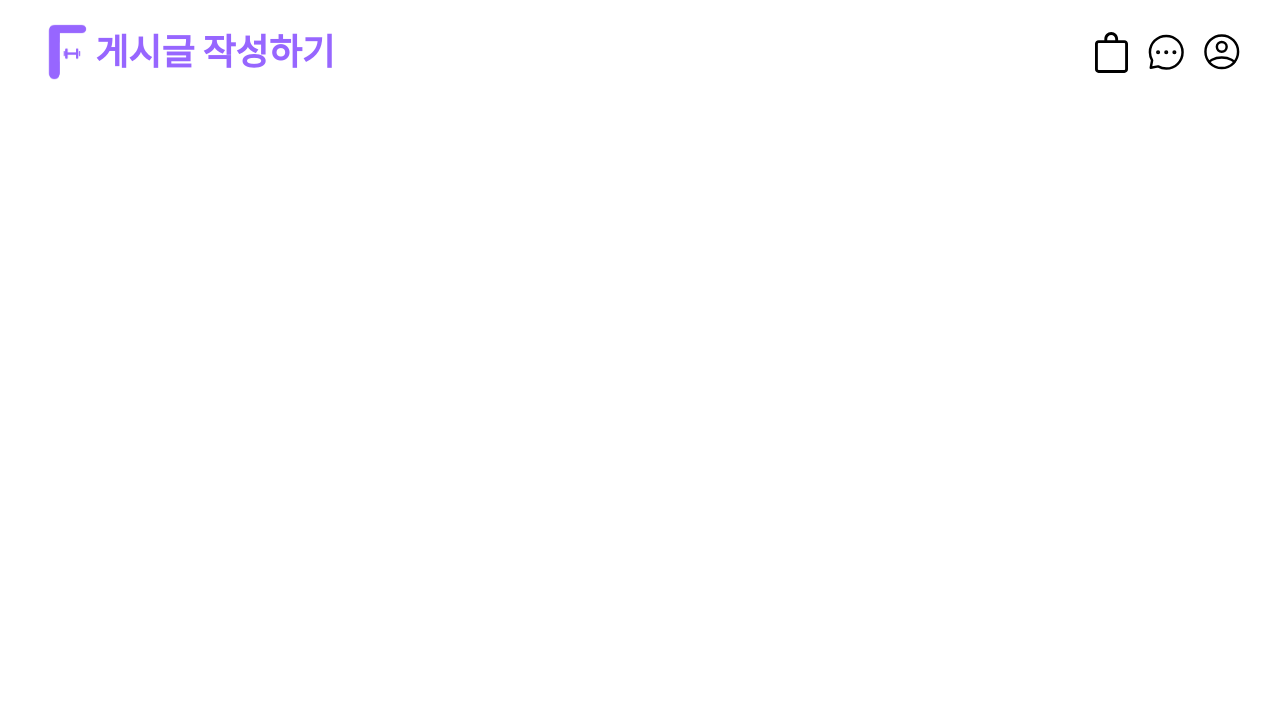
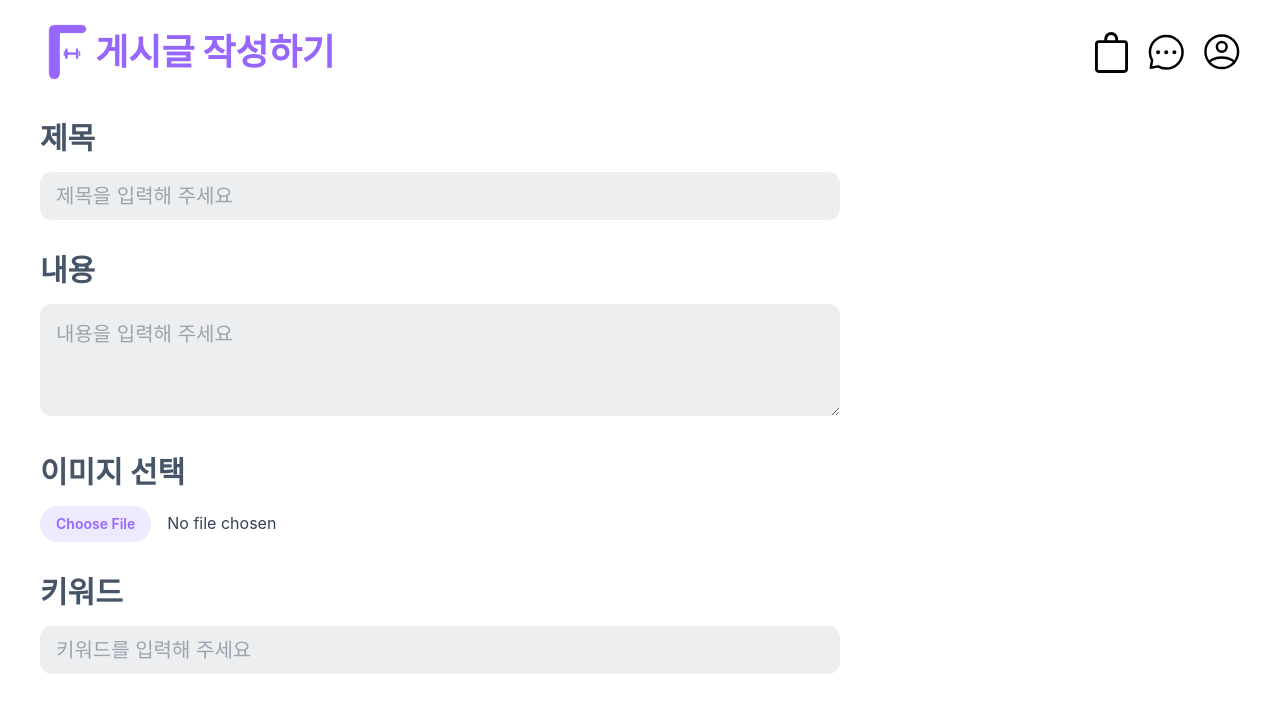
Before and after one commit to low-psy/fithub-front, a React (Create React App) app: page /post in a window 1280 px wide. Shown: the top 712 px of the page. Built offline with nearby package versions, Linux system fonts and the light colour scheme.

Commit message:
feat: Post Main UI 구현

```diff
--- a/src/components/RootComponent.tsx
+++ b/src/components/RootComponent.tsx
@@ -2,7 +2,7 @@ import React from 'react';
 import { WithChildren } from '../react-app-env';
 
 const RootComponent: React.FunctionComponent<WithChildren> = ({ children }) => {
-  return <div className="mx-10 mt-6 min-w-400 ">{children}</div>;
+  return <div className="min-w-200 mx-10 mt-6 ">{children}</div>;
 };
 
 export default RootComponent;
--- a/src/components/post/post-main/PostForm.tsx
+++ b/src/components/post/post-main/PostForm.tsx
@@ -1,7 +1,53 @@
 import React from 'react';
+import PostInput from './PostInput';
+import InputComponent from '../../utilities/input/InputComponent';
+import TextareaComponent from '../../utilities/input/TextareaComponent';
 
 const PostForm = () => {
-  return <form className="space-y-8" />;
+  return (
+    <form className="space-y-8">
+      <div>
+        <PostInput spanText="write title" htmlFor="title" titleText="제목">
+          <InputComponent
+            placeholder="제목을 입력해 주세요"
+            name="title"
+            type="text"
+          />
+        </PostInput>
+      </div>
+      <div>
+        <PostInput spanText="write content" htmlFor="content" titleText="내용">
+          <TextareaComponent
+            placeholder="내용을 입력해 주세요"
+            name="content"
+            className="h-28"
+          />
+        </PostInput>
+      </div>
+      <div>
+        <PostInput
+          spanText="bring image"
+          htmlFor="image"
+          titleText="이미지 선택"
+        >
+          <InputComponent name="content" type="file" />
+        </PostInput>
+      </div>
+      <div>
+        <PostInput
+          spanText="write keyword"
+          htmlFor="keyword"
+          titleText="키워드"
+        >
+          <InputComponent
+            placeholder="키워드를 입력해 주세요"
+            name="title"
+            type="text"
+          />
+        </PostInput>
+      </div>
+    </form>
+  );
 };
 
 export default PostForm;
--- /dev/null
+++ b/src/components/post/post-main/PostInput.tsx
@@ -0,0 +1,19 @@
+import React from 'react';
+import { PostInputProps } from '../../../models/post/post_model';
+
+const PostInput: React.FC<PostInputProps> = ({
+  children,
+  spanText,
+  titleText,
+  htmlFor,
+}) => {
+  return (
+    <label htmlFor={htmlFor}>
+      <span className="sr-only">{spanText}</span>
+      <h2 className="text-3xl font-bold text-slate-600 ">{titleText}</h2>
+      {children}
+    </label>
+  );
+};
+
+export default PostInput;
--- /dev/null
+++ b/src/components/utilities/input/InputComponent.tsx
@@ -0,0 +1,23 @@
+import React from 'react';
+import { InputProps } from '../../../models/post/post_model';
+
+const InputComponent: React.FC<InputProps> = ({ className, ...rest }) => {
+  let classProps;
+  if (rest.type === 'text') {
+    classProps = `${className} focus: mt-4 h-12 w-2/3 rounded-xl bg-input_bg px-4 text-xl text-slate-700 outline-none focus:outline-none focus:ring-2 focus:ring-main py-4`;
+  } else if (rest.type === 'file') {
+    classProps = `${className} text-slate-700 file:mr-4 file:py-2 file:px-4 file:rounded-full file:border-0 file:text-sm file:font-semibold file:bg-violet-100 file:text-main hover:file:bg-sub mt-4`;
+  }
+  return (
+    <input
+      className={classProps}
+      type={rest.type}
+      placeholder={rest.placeholder}
+      value={rest.value}
+      name={rest.name}
+      id={rest.id}
+    />
+  );
+};
+
+export default InputComponent;
--- /dev/null
+++ b/src/components/utilities/input/TextareaComponent.tsx
@@ -0,0 +1,18 @@
+import React from 'react';
+import { TextAreaProps } from '../../../models/post/post_model';
+
+const TextareaComponent: React.FC<TextAreaProps> = ({ className, ...rest }) => {
+  const classProp = `${className} focus: mt-4 h-12 w-2/3 rounded-xl bg-input_bg px-4 text-xl text-slate-700 outline-none focus:outline-none focus:ring-2 focus:ring-main py-4`;
+
+  return (
+    <textarea
+      className={classProp}
+      placeholder={rest.placeholder}
+      value={rest.value}
+      name={rest.name}
+      id={rest.id}
+    />
+  );
+};
+
+export default TextareaComponent;
--- a/src/models/post/post_model.ts
+++ b/src/models/post/post_model.ts
@@ -0,0 +1,21 @@
+import {
+  InputHTMLAttributes,
+  ReactElement,
+  TextareaHTMLAttributes,
+} from 'react';
+
+export interface PostInputProps {
+  children: ReactElement;
+  spanText: string;
+  htmlFor: string;
+  titleText: string;
+}
+
+export interface InputProps extends InputHTMLAttributes<HTMLInputElement> {
+  customProp?: string;
+}
+
+export interface TextAreaProps
+  extends TextareaHTMLAttributes<HTMLTextAreaElement> {
+  customProp?: string;
+}
```
